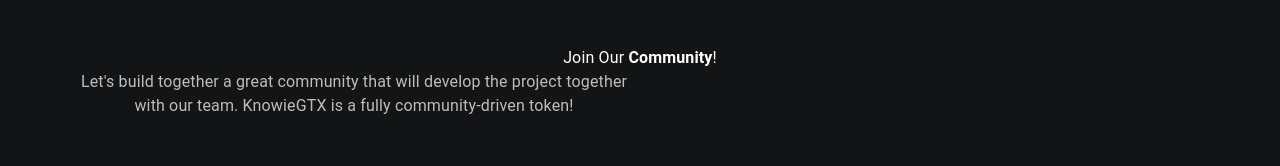
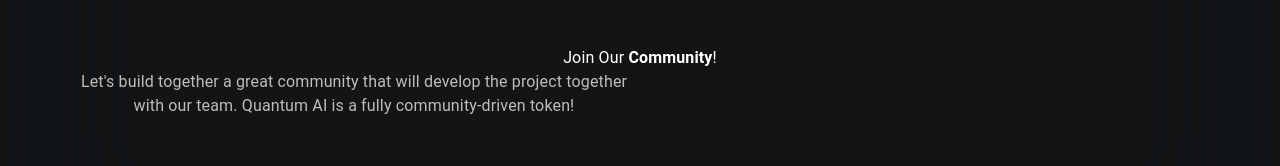
Before and after one commit to SaninERC20/QuantumAI, a Next.js app: page / in a window 1280 px wide. Shown: the part 1959-2125 px from the top of the page. Built offline with nearby package versions, Linux system fonts and the light colour scheme.

Commit message:
Update community.js

```diff
--- a/components/homePage/community/community.js
+++ b/components/homePage/community/community.js
@@ -23,7 +23,7 @@
 					</Typography>
 					<Typography className={styles.desc} data-aos="fade-up">
 						Let&apos;s build together a great community that will
-						develop the project together with our team. KnowieGTX is
+						develop the project together with our team. Quantum AI is
 						a fully community-driven token!
 					</Typography>
 					<div className={styles.bottomButtons} data-aos="fade-up">
```
